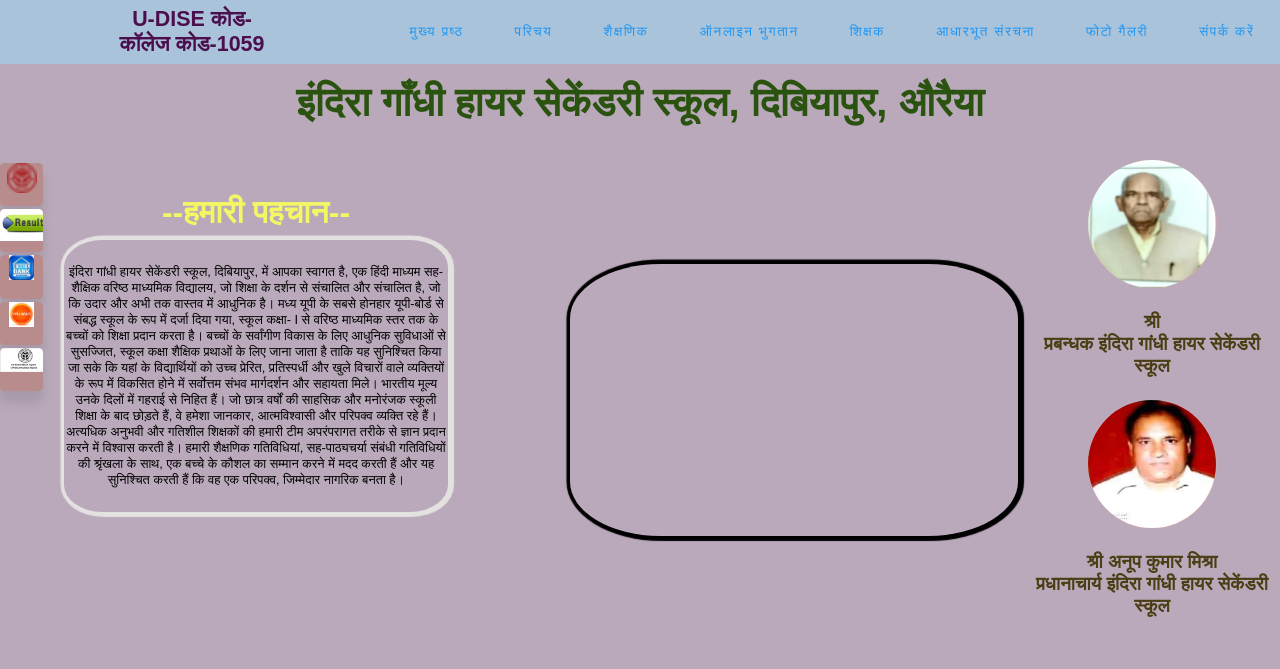
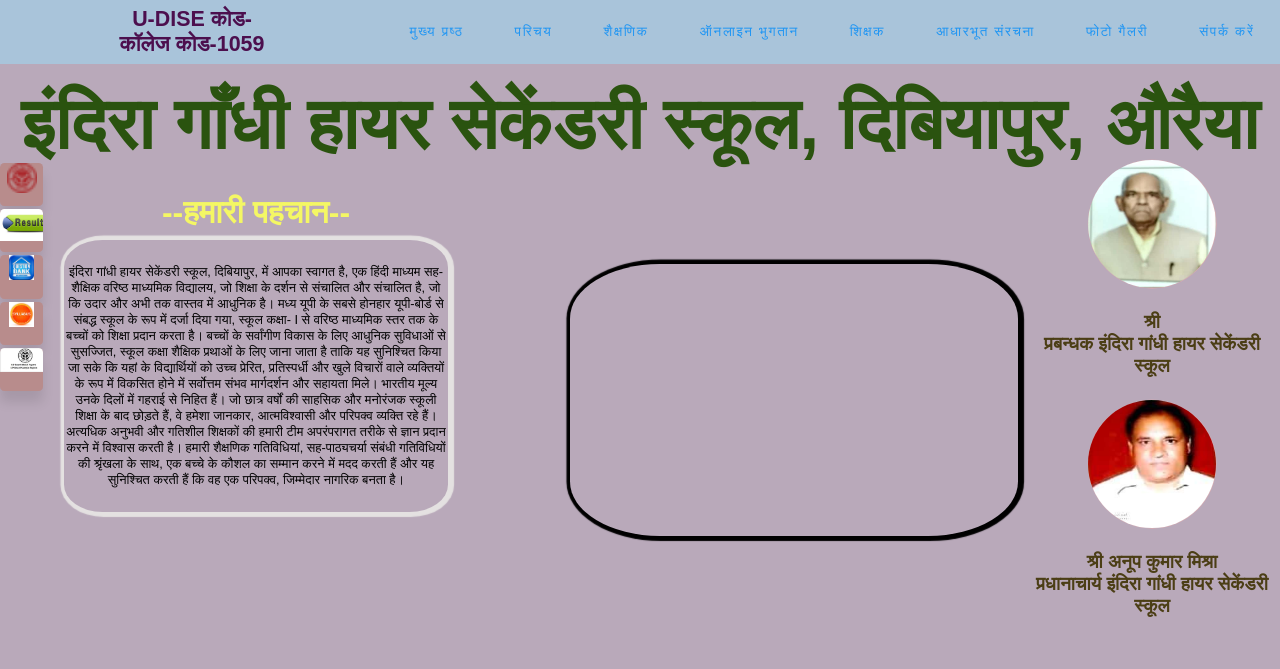
Before and after one commit to rdeekshagupta/INDIRA-GANDHI-HS-SCH-DIBIYAPUR-AURAIYA, a plain HTML site: page index.html in a window 1280 px wide. Shown: the top 669 px of the page. Drawn offline with Linux system fonts and the light colour scheme; a web font is replaced by a local one.

Commit message:
Update INDIRA.CSS

```diff
--- a/INDIRA.CSS
+++ b/INDIRA.CSS
@@ -40,7 +40,7 @@ body {
 }
 
 h2 {
-    font-size: 2.5rem;
+    font-size: 4.5rem;
     line-height: 1.4;
     letter-spacing: 0rem;
     text-align: center;
```
